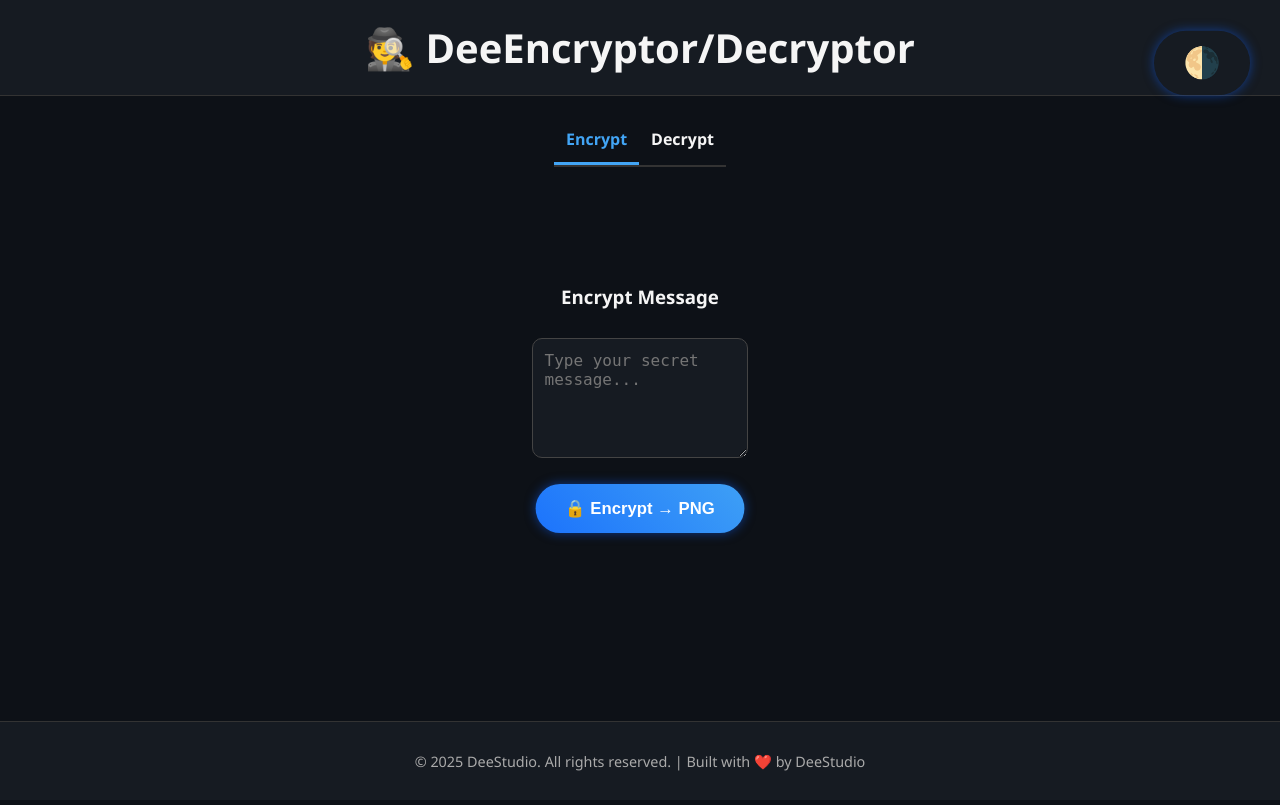
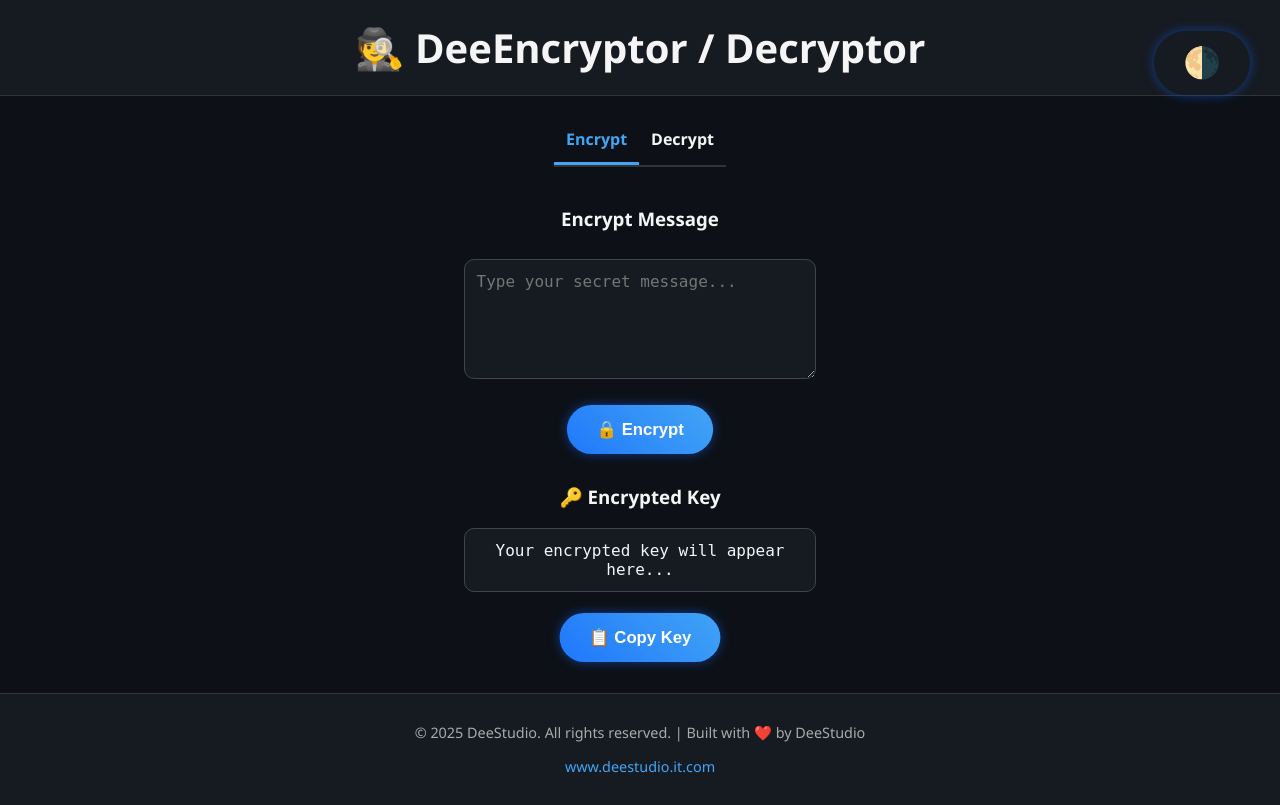
Before and after one commit to deepakgammer/deecryptor, a Flask app: page /app in a window 1280 px wide. Before the commit the page ends 771 px from the top, so only its background shows below. Run offline with Flask 3, Linux system fonts and the light colour scheme.

Commit message:
Update index.html

```diff
--- a/templates/index.html
+++ b/templates/index.html
@@ -2,7 +2,7 @@
 <html lang="en">
 <head>
   <meta charset="UTF-8">
-  <title>🕵️ DeeEncryptor/Decryptor | Tool</title>
+  <title>🕵️ DeeEncryptor / Decryptor | Tool</title>
   <meta name="viewport" content="width=device-width, initial-scale=1.0">
   <style>
     :root {
@@ -28,7 +28,6 @@
       min-height: 100vh;
     }
 
-    /* Header */
     header {
       padding: 20px;
       background: var(--card);
@@ -41,7 +40,6 @@
       font-size: clamp(1.5rem, 5vw, 2.5rem);
     }
 
-    /* Theme Toggle */
     .theme-toggle {
       position: absolute;
       top: 20px;
@@ -55,7 +53,6 @@
     }
     .theme-toggle:hover { transform: rotate(20deg) scale(1.2); }
 
-    /* Tabs */
     .tabs {
       display: flex;
       justify-content: center;
@@ -77,6 +74,7 @@
       border-color: #42a5f5;
       color: #42a5f5;
     }
+
     .tab-content {
       display: none;
       padding: 20px;
@@ -86,8 +84,7 @@
     }
     .tab-content.active { display: block; }
 
-    /* Inputs */
-    textarea, pre {
+    textarea, input, pre {
       width: 90%;
       max-width: 600px;
       margin: 10px auto;
@@ -100,9 +97,8 @@
       box-sizing: border-box;
     }
     textarea { height: 120px; resize: vertical; }
-    pre { word-wrap: break-word; }
+    pre { word-wrap: break-word; white-space: pre-wrap; }
 
-    /* Buttons */
     button {
       margin: 12px;
       padding: 14px 28px;
@@ -128,7 +124,6 @@
       100% { transform: scale(1); }
     }
 
-    /* Footer */
     footer {
       margin-top: auto;
       background: var(--card);
@@ -143,40 +138,44 @@
 </head>
 <body>
   <header>
-    <h1>🕵️ DeeEncryptor/Decryptor</h1>
+    <h1>🕵️ DeeEncryptor / Decryptor</h1>
     <button class="theme-toggle" onclick="toggleTheme()">🌗</button>
   </header>
 
-  <!-- Tabs -->
   <div class="tabs">
     <div class="tab active" onclick="openTab('encrypt')">Encrypt</div>
     <div class="tab" onclick="openTab('decrypt')">Decrypt</div>
   </div>
 
-  <!-- Encrypt -->
+  <!-- 🔒 Encrypt Tab -->
   <div id="encrypt" class="tab-content active">
     <h3>Encrypt Message</h3>
     <textarea id="message" placeholder="Type your secret message..."></textarea><br>
-    <button onclick="encrypt()">🔒 Encrypt → PNG</button>
+    <button onclick="encrypt()">🔒 Encrypt</button>
+    <h3>🔑 Encrypted Key</h3>
+    <pre id="encryptedOutput">Your encrypted key will appear here...</pre>
+    <button onclick="copyKey()">📋 Copy Key</button>
   </div>
 
-  <!-- Decrypt -->
+  <!-- 🔓 Decrypt Tab -->
   <div id="decrypt" class="tab-content">
     <h3>Decrypt Message</h3>
-    <input type="file" id="fileInput" accept=".png"/>
+    <textarea id="decryptKey" placeholder="Paste your encrypted key here..."></textarea><br>
     <button onclick="decrypt()">🔓 Decrypt</button>
-    <h3>Output</h3>
+    <h3>🧾 Decrypted Message</h3>
     <pre id="output">Decrypted message will appear here...</pre>
   </div>
 
   <footer>
     <p>© 2025 DeeStudio. All rights reserved. | Built with ❤️ by DeeStudio</p>
-    <p><a href="#"www.deestudio.it.com</a></p>
+    <p><a href="https://www.deestudio.it.com">www.deestudio.it.com</a></p>
   </footer>
 
   <script>
     // 🌙 Theme Toggle
-    function toggleTheme() { document.body.classList.toggle("light"); }
+    function toggleTheme() {
+      document.body.classList.toggle("light");
+    }
 
     // 📂 Tab Switcher
     function openTab(tabId) {
@@ -186,26 +185,39 @@
       document.getElementById(tabId).classList.add('active');
     }
 
-    // 🔒 Encrypt
+    // 🔒 Encrypt (text → key)
     async function encrypt() {
+      let msg = document.getElementById("message").value.trim();
+      if (!msg) return alert("Please enter a message!");
       let formData = new FormData();
-      formData.append("message", document.getElementById("message").value);
+      formData.append("message", msg);
+
       let res = await fetch("/encrypt", { method: "POST", body: formData });
-      let blob = await res.blob();
-      let url = URL.createObjectURL(blob);
-      let a = document.createElement("a");
-      a.href = url; a.download = "encrypted.png"; a.click();
+      let data = await res.json();
+      if (data.error) return alert(data.error);
+
+      document.getElementById("encryptedOutput").innerText = data.encrypted_key;
     }
 
-    // 🔓 Decrypt
+    // 🔓 Decrypt (key → text)
     async function decrypt() {
-      let file = document.getElementById("fileInput").files[0];
-      if (!file) { alert("Select a PNG file first!"); return; }
+      let key = document.getElementById("decryptKey").value.trim();
+      if (!key) return alert("Please paste an encrypted key!");
       let formData = new FormData();
-      formData.append("file", file);
+      formData.append("key", key);
+
       let res = await fetch("/decrypt", { method: "POST", body: formData });
       let data = await res.json();
-      document.getElementById("output").innerText = "Decrypted: " + data.message;
+
+      if (data.error) document.getElementById("output").innerText = "❌ " + data.error;
+      else document.getElementById("output").innerText = "✅ " + data.message;
+    }
+
+    // 📋 Copy Key
+    function copyKey() {
+      let key = document.getElementById("encryptedOutput").innerText;
+      navigator.clipboard.writeText(key);
+      alert("Encrypted key copied to clipboard!");
     }
   </script>
 </body>
```
